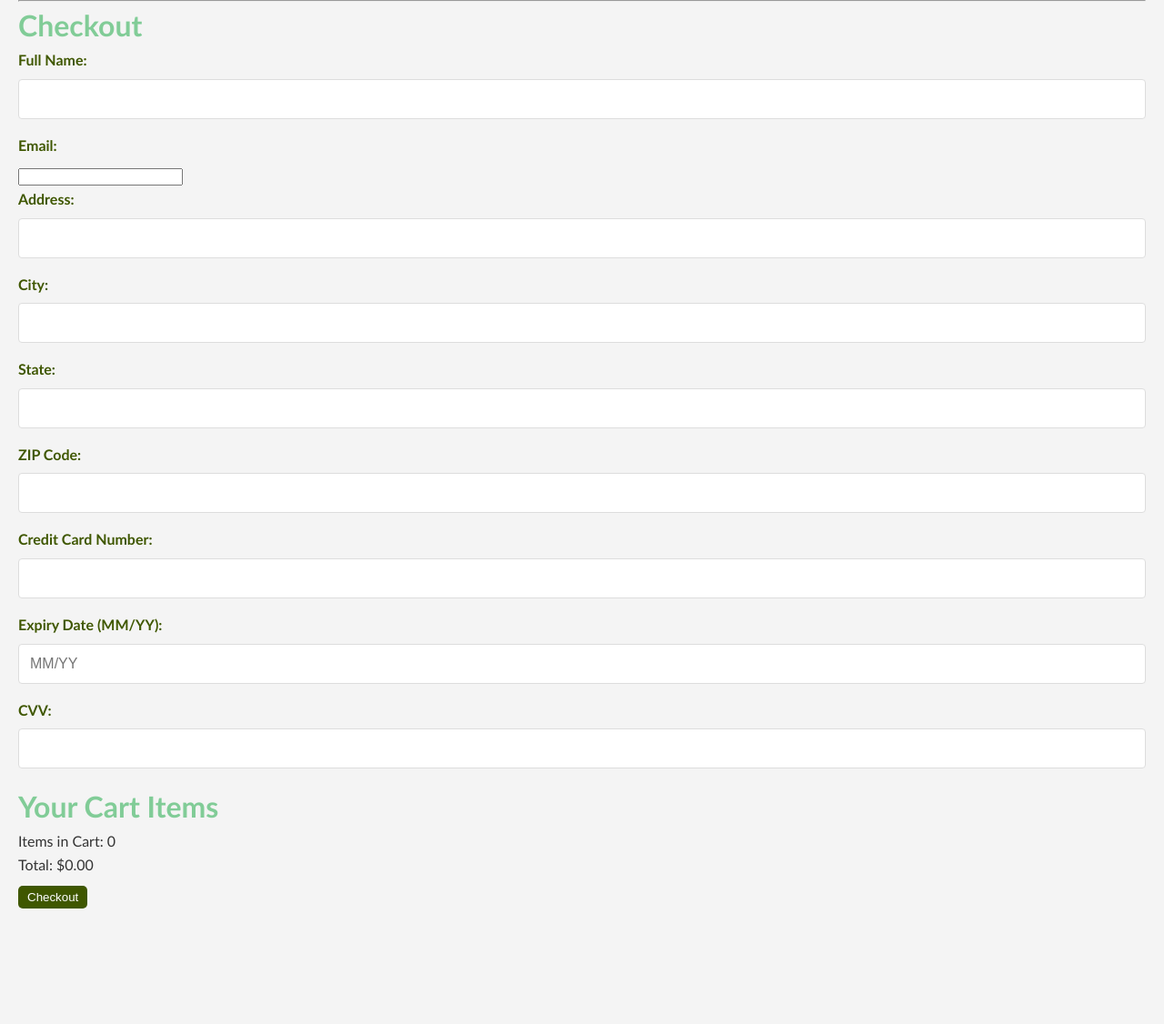
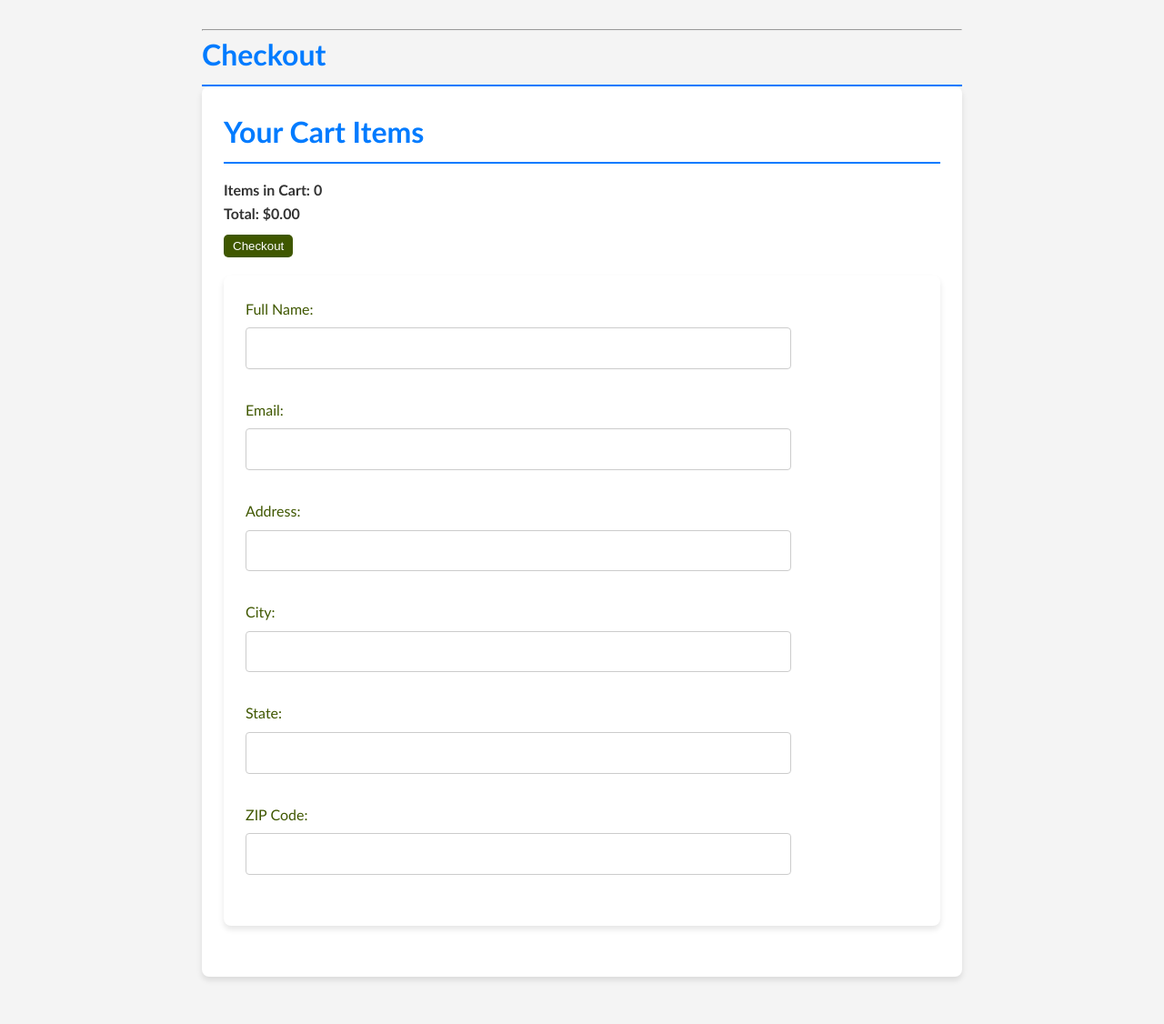
Before and after one commit to MrTimmyJ/TESC-FARM, a PHP site: page /cart.html in a window 1280 px wide. Shown: the part 165-1291 px from the top of the page at 91% size. Before the commit the page ends 1164 px from the top, so only its background shows below. Run offline with PHP 8.4, Linux system fonts and the light colour scheme; some libraries are stand-ins or nearby versions.

Commit message:
restructured cart and added Marlon css

```diff
--- a/public_html/cart.html
+++ b/public_html/cart.html
@@ -37,14 +37,26 @@
     <main id="main-content">
         <hr style="color: #81cc97">
         <h2>Checkout</h2>
-        <form id="checkout-form">
+
+        <section id="cart-container" class="container">
+            <div class="col-12 col-md-6">
+                <h2>Your Cart Items</h2>
+                <ul id="cart-items"></ul>
+                <div id="cart-summary">
+                    <p>Items in Cart: <span id="cart-count">0</span></p>
+                    <p>Total: $<span id="cart-total">0.00</span></p>
+                </div>
+                <button onclick="checkout()">Checkout</button>
+            </div>
+            <div class="col-12 col-md-6">
+                <form id="checkout-form" method="POST" action="api/orders/new">
                     <div>
                         <label for="name">Full Name:</label>
                         <input type="text" id="name" name="name" required>
                     </div>
                     <div>
                         <label for="email">Email:</label>
-                <input type="email" id="email" name="email" required>
+                        <input type="text" id="email" name="email" required>
                     </div>
                     <div>
                         <label for="address">Address:</label>
@@ -62,29 +74,10 @@
                         <label for="zip">ZIP Code:</label>
                         <input type="text" id="zip" name="zip" required>
                     </div>
-            <div>
-                <label for="card">Credit Card Number:</label>
-                <input type="text" id="card" name="card" maxlength="16" required>
+                </form>
             </div>
-            <div>
-                <label for="expiry">Expiry Date (MM/YY):</label>
-                <input type="text" id="expiry" name="expiry" placeholder="MM/YY" required>
-            </div>
-            <div>
-                <label for="cvv">CVV:</label>
-                <input type="text" id="cvv" name="cvv" maxlength="3" required>
-            </div>
-        </form>
+        </section>
 
-        <section id="cart-container">
-            <h2>Your Cart Items</h2>
-            <ul id="cart-items"></ul>
-            <div id="cart-summary">
-                <p>Items in Cart: <span id="cart-count">0</span></p>
-                <p>Total: $<span id="cart-total">0.00</span></p>
-            </div>
-            <button onclick="checkout()">Checkout</button>
-        </section>
     </main>
 
     <script src="static/script.js"></script>
--- a/public_html/static/style.css
+++ b/public_html/static/style.css
@@ -377,6 +377,155 @@ body {
     transform: scale(1.05);
 }
 
+
+/*****************************Cart page***********************************************/
+#cartHeaderIcon {
+    font-size:x-large;
+}
+#products {
+    display: flex;
+    gap: 20px;
+    padding: 20px;
+    justify-content: center;
+}
+
+.product {
+    background-color: white;
+    padding: 20px;
+    text-align: center;
+    border-radius: 5px;
+    box-shadow: 0 4px 8px rgba(0, 0, 0, 0.1);
+    width: 150px;
+}
+
+button {
+    margin-top: 10px;
+    padding: 5px 10px;
+    border: none;
+    border-radius: 5px;
+    background-color: #3f5700;
+    color: white;
+    cursor: pointer;
+}
+
+button:hover {
+    background-color: #3f5700;
+}
+
+#cart-modal {
+    position: fixed;
+    top: 20%;
+    left: 50%;
+    transform: translate(-50%, -20%);
+    background-color: white;
+    padding: 20px;
+    width: 300px;
+    border-radius: 5px;
+    box-shadow: 0 4px 8px rgba(0, 0, 0, 0.2);
+    display: none;
+}
+
+.hidden {
+    display: none;
+}
+
+/* Main Content */
+main {
+    padding: 2rem;
+    max-width: 900px;
+    margin: 0 auto;
+}
+main h2 {
+    color: #007bff;
+    border-bottom: 2px solid #007bff;
+    padding-bottom: 0.5rem;
+}
+
+/* Checkout Form */
+form#checkout-form {
+    background: white;
+    padding: 1.5rem;
+    border-radius: 8px;
+    box-shadow: 0 4px 6px rgba(0, 0, 0, 0.1);
+    margin-bottom: 2rem;
+}
+form#checkout-form div {
+    margin-bottom: 1rem;
+}
+form#checkout-form label {
+    display: block;
+    font-weight: 500;
+    margin-bottom: 0.5rem;
+}
+form#checkout-form input {
+    width: 100%;
+    max-width: 400px;
+    padding: 0.8rem;
+    font-size: 1rem;
+    border: 1px solid #ccc;
+    border-radius: 4px;
+    box-sizing: border-box;
+    margin-bottom: 1rem;
+}
+
+/* Placeholder Styling */
+form#checkout-form input::placeholder {
+    font-size: 0.9rem;
+    color: #aaa;
+}
+
+/* Focus Effect */
+form#checkout-form input:focus {
+    outline: none;
+    border-color: #007bff;
+    box-shadow: 0 0 5px rgba(0, 123, 255, 0.5);
+}
+
+/* Responsive Sizing for Larger Screens */
+@media (min-width: 768px) {
+    form#checkout-form input {
+        max-width: 600px;
+    }
+}
+
+/* Cart Section */
+#cart-container {
+    background: white;
+    padding: 1.5rem;
+    border-radius: 8px;
+    box-shadow: 0 4px 6px rgba(0, 0, 0, 0.1);
+}
+#cart-container h2 {
+    margin-bottom: 1rem;
+}
+#cart-items {
+    list-style: none;
+    padding: 0;
+    margin: 0;
+}
+#cart-items li {
+    display: flex;
+    justify-content: space-between;
+    padding: 0.5rem 0;
+    border-bottom: 1px solid #ddd;
+}
+#cart-summary {
+    margin-top: 1rem;
+    font-weight: bold;
+}
+button {
+    background-color: #3f5700;
+    color: white;
+    border: none;
+    padding: 0.8rem 1.5rem;
+    border-radius: 4px;
+    cursor: pointer;
+    font-weight: 500;
+}
+button:hover {
+    background-color: #3f5700;
+}
+
 /* Produce loader */
 .loader {
   border: 16px solid #f3f3f3; /* Light grey */
```
Lines whose indentation alone changed are shown as unchanged.
